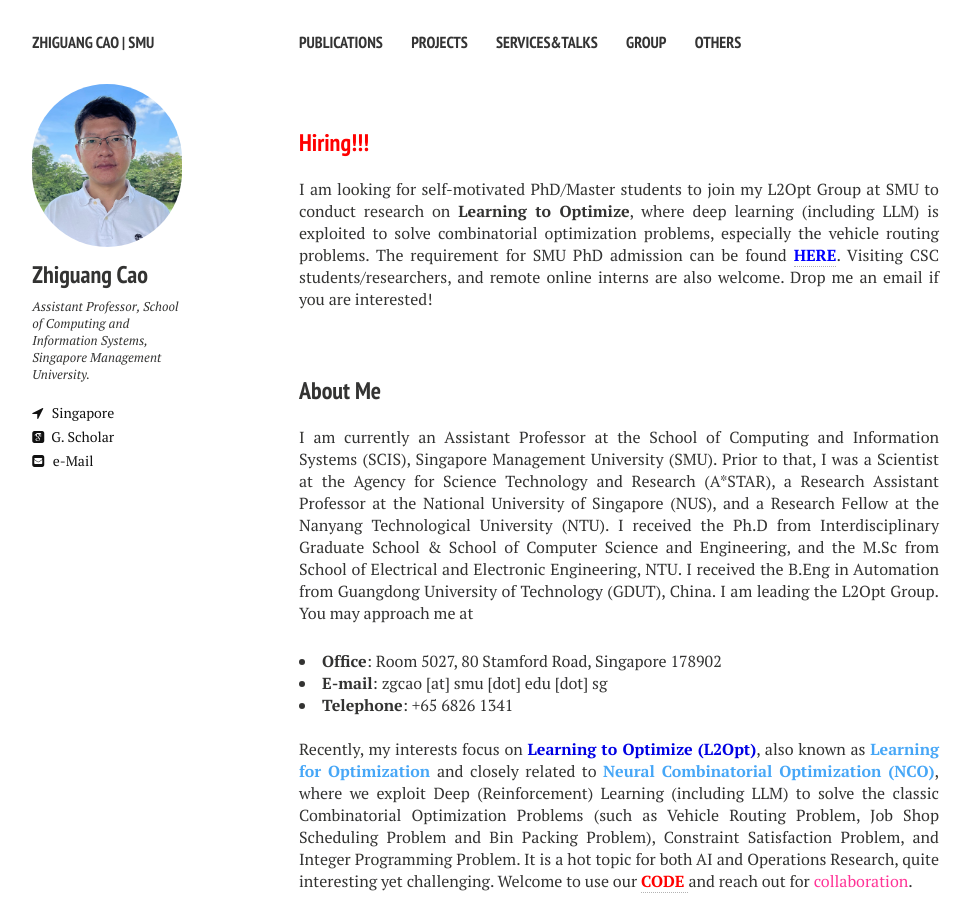
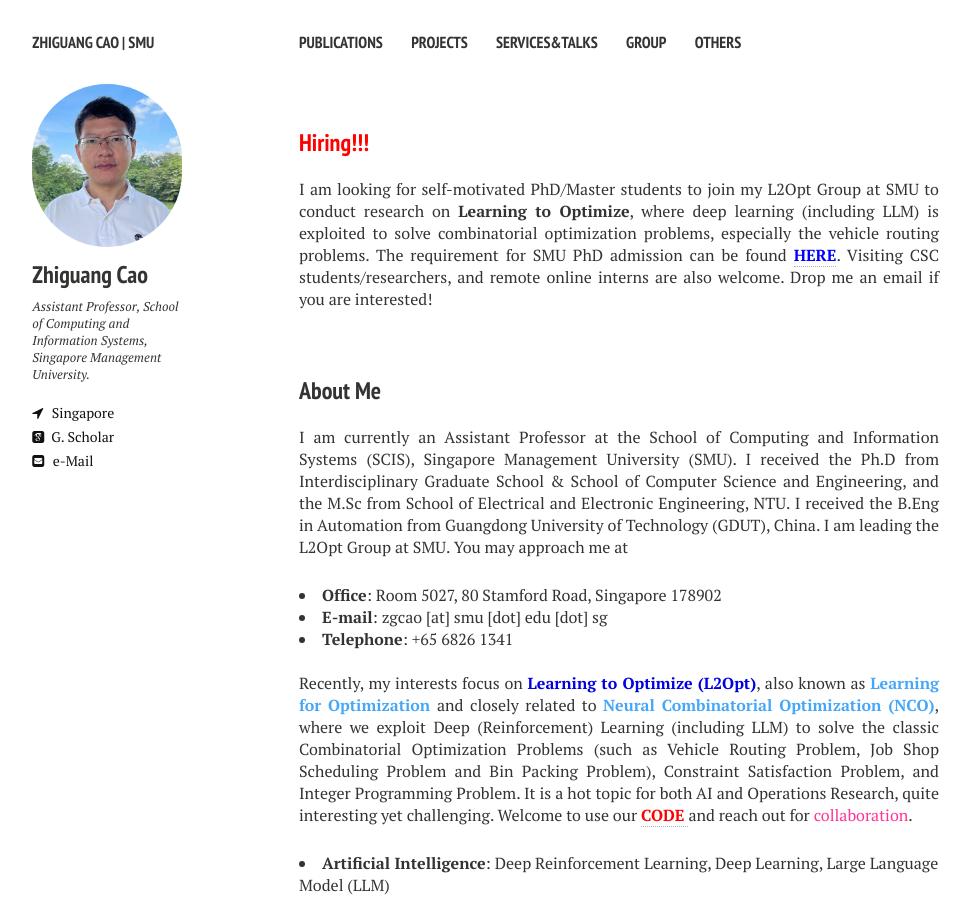
Before and after one commit to zhiguangcaosg/zhiguangcaosg.github.io, a Jekyll site: the page built from index.md, in a window 1280 px wide and 900 px high. Shown: the whole window, without its empty margins (21-992 px from the left). Built offline with Jekyll 4.4.1, drawn with Linux system fonts in a browser that asks for light colours; nearby versions of some CDN libraries.

Commit message:
Update index.md

```diff
--- a/index.md
+++ b/index.md
@@ -12,7 +12,7 @@ image: banner1.png
 
 <h3 style="margin-bottom:0px;padding-top:20px;">About Me</h3> <br>
 
-<p align="justify">I am currently an Assistant Professor at the School of Computing and Information Systems (SCIS), Singapore Management University (SMU). Prior to that, I was a Scientist at the Agency for Science Technology and Research (A*STAR), a Research Assistant Professor at the National University of Singapore (NUS), and a Research Fellow at the Nanyang Technological University (NTU). I received the Ph.D from Interdisciplinary Graduate School & School of Computer Science and Engineering, and the M.Sc from School of Electrical and Electronic Engineering, NTU. I received the B.Eng in Automation from Guangdong University of Technology (GDUT), China. I am leading the L2Opt Group. You may approach me at</p>
+<p align="justify">I am currently an Assistant Professor at the School of Computing and Information Systems (SCIS), Singapore Management University (SMU). I received the Ph.D from Interdisciplinary Graduate School & School of Computer Science and Engineering, and the M.Sc from School of Electrical and Electronic Engineering, NTU. I received the B.Eng in Automation from Guangdong University of Technology (GDUT), China. I am leading the L2Opt Group at SMU. You may approach me at</p>
 <li>
 <b>Office</b>: Room 5027, 80 Stamford Road, Singapore 178902
 </li>
```
